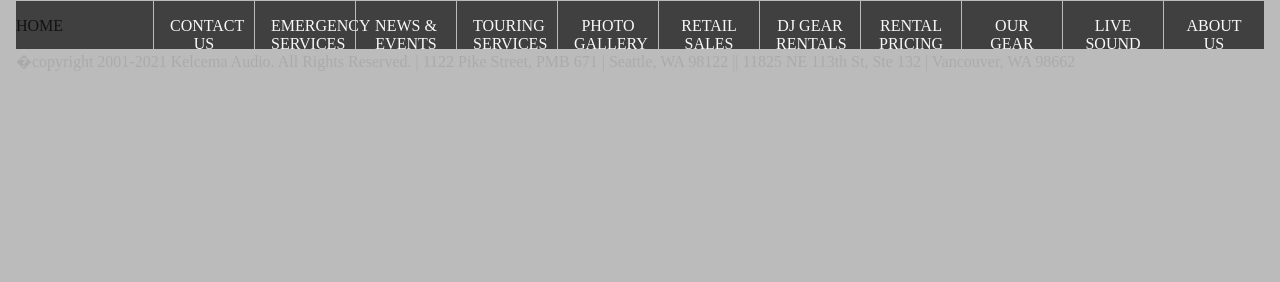
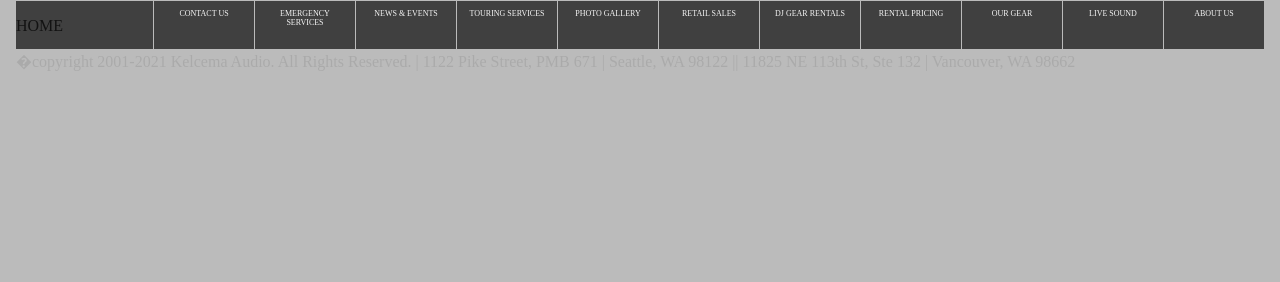
Before and after one commit to MrWolf-tech/BASIS_FALL_IS330, a PHP site: page /mainpage/index.php in a window 1280 px wide. Shown: the part 18-300 px from the top of the page. Run offline with PHP 8.4, Linux system fonts and the light colour scheme; some libraries are stand-ins or nearby versions.

Commit message:
Update universal.css

```diff
--- a/basisgroupwebsitefall2022/mainpage/universal.css
+++ b/basisgroupwebsitefall2022/mainpage/universal.css
@@ -69,7 +69,7 @@
 .nav-item:first-child {
         Width: 100px;
         border-left: none;
-    }
+}
 
 .nav-item a {
         display: block;
@@ -77,14 +77,15 @@
         text-align: center;
         padding: 1em 1em;
         text-decoration: none;
-    }
+        font-size: 0.5em;
+}
 
 .nav-item:hover {
         width: 200px;
         height: 3em;
         box-shadow: 0px 4px 4px 0px rgba(0,0,0,0.2), 0px 4px 4px 0px rgba(0,0,0,0.2);
         background-color: #111;
-    }
+}
 /*END OF DESKTOP NAVBAR STYLING*/
 
 
```
